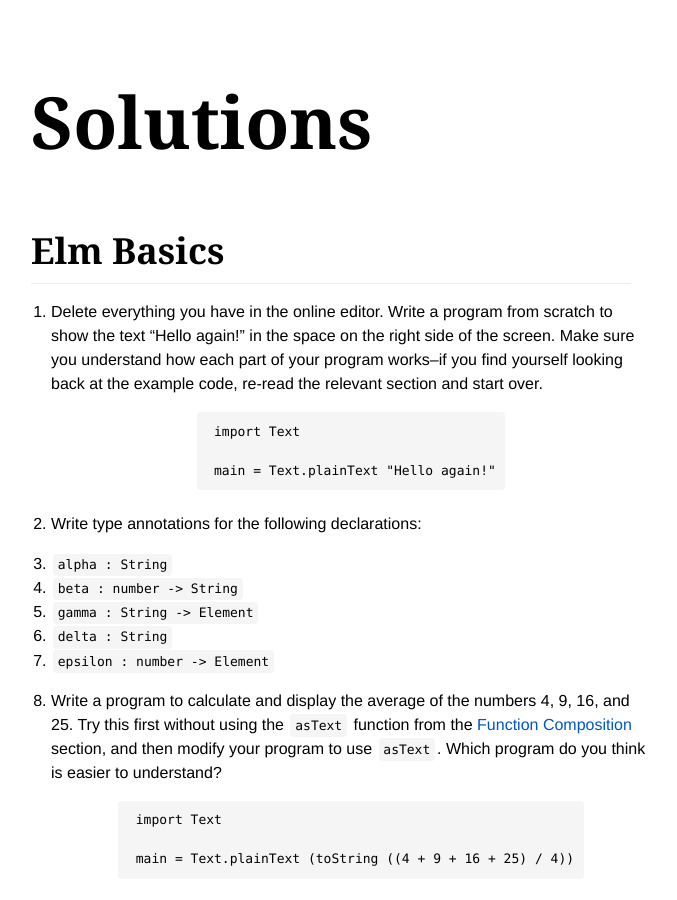
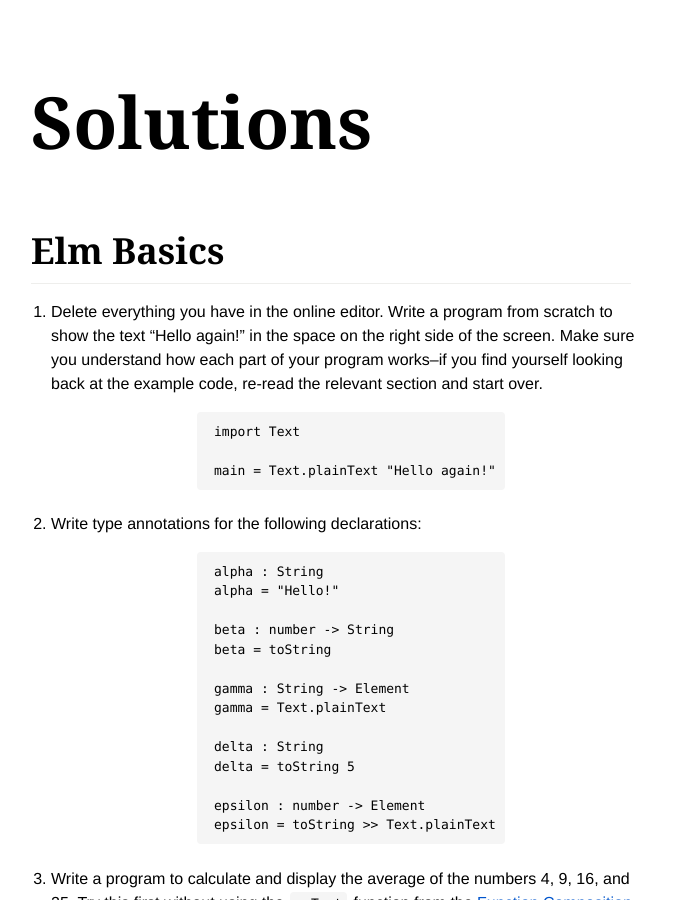
Before and after one commit to ca-elm/syllabus, a Jekyll site: the page built from solutions.md, in a window 1280 px wide and 900 px high. Shown: the whole window, without its empty margins (309-986 px from the left). Built offline with Jekyll 4.4.1, drawn with Linux system fonts in a browser that asks for light colours; Markdown is read by kramdown in place of the engine named in the settings.

````diff
--- a/solutions.md
+++ b/solutions.md
@@ -15,11 +15,22 @@ layout: default
 
 1. Write type annotations for the following declarations:
 
-  1. `alpha : String`
-  1. `beta : number -> String`
-  1. `gamma : String -> Element`
-  1. `delta : String`
-  1. `epsilon : number -> Element`
+    ```
+    alpha : String
+    alpha = "Hello!"
+
+    beta : number -> String
+    beta = toString
+
+    gamma : String -> Element
+    gamma = Text.plainText
+
+    delta : String
+    delta = toString 5
+
+    epsilon : number -> Element
+    epsilon = toString >> Text.plainText
+    ```
 
 1. Write a program to calculate and display the average of the numbers 4, 9, 16, and 25. Try this first without using the `asText` function from the [Function Composition](#elm-basics-function-composition) section, and then modify your program to use `asText`. Which program do you think is easier to understand?
 
````
